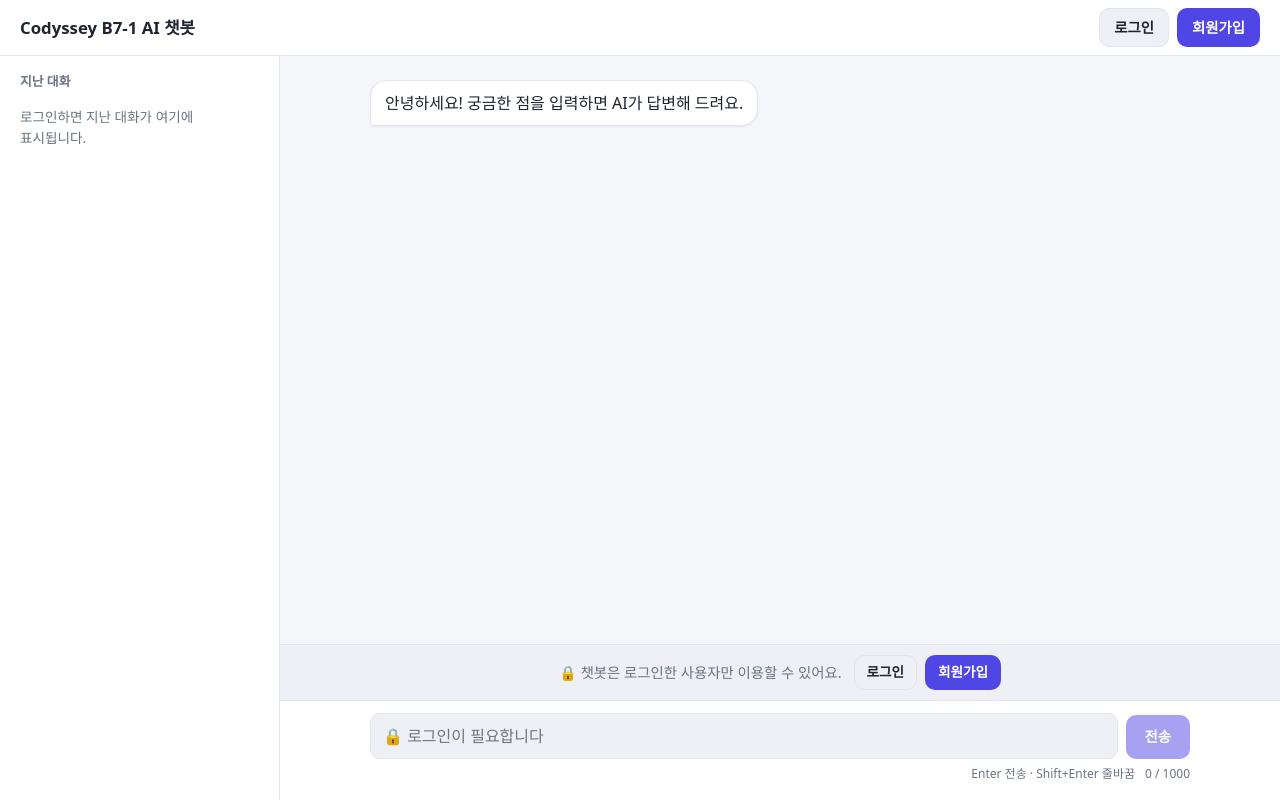
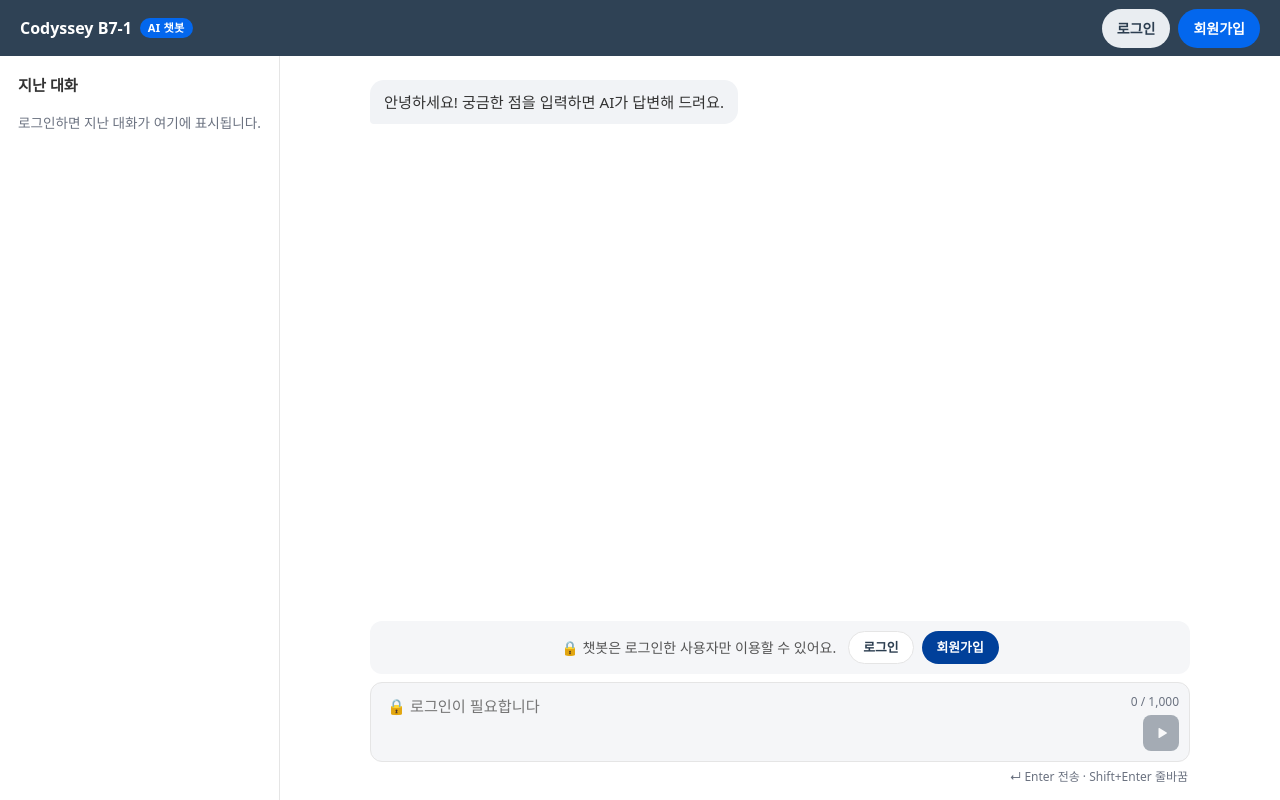
Before and after one commit to jha21vvv/codyssey-b7-1, a Python web app: template templates/index.html in a window 1280 px wide. Run offline with Jinja, Linux system fonts and the light colour scheme; the template is opened without the code that fills it, so the values that code supplies are empty.

Commit message:
feat: 코디세이 라이트 테마에 맞춰 색상·머리줄·말풍선·입력창 디자인 변경

```diff
--- a/static/css/style.css
+++ b/static/css/style.css
@@ -1,46 +1,43 @@
 /*
  * [권태현 전담] 웹 챗봇 반응형 스타일시트
- * 색상·간격은 :root 변수로 관리하고, 시스템이 다크 모드면 변수만 바꿔 적용합니다.
+ * 코디세이 학습 화면(학습용 챗봇 패널)의 라이트 테마를 참고했습니다.
+ * 색상·간격은 :root 변수로 관리합니다.
  */
 
 :root {
-  --color-bg: #f5f6fa;
+  /* 코디세이 화면에서 뽑은 색 (흰 글자를 올리는 색은 명도 대비 4.5:1 이상이 되도록 일부 조정) */
+  --color-brand: #00409a;          /* 대표 파랑: 메인 화면 시작 버튼 */
+  --color-brand-hover: #003583;
+  --color-brand-bright: #0367ee;   /* 밝은 파랑: 레벨 배지 #0470fc를 대비 기준에 맞게 조정 */
+  --color-slate: #2c3e50;          /* 챗봇 패널의 전송·생성 버튼 */
+  --color-slate-hover: #223140;
+  --color-header: #2f4255;         /* 챗봇 패널 머리줄 */
+
+  --color-bg: #ffffff;
   --color-surface: #ffffff;
-  --color-surface-muted: #eef0f6;
-  --color-border: #e2e5ee;
-  --color-text: #1f2430;
-  --color-text-muted: #6b7280;
-  --color-primary: #4f46e5;
-  --color-primary-hover: #4338ca;
-  --color-on-primary: #ffffff;
-  --color-danger: #c62828;
-  --color-danger-bg: #fdecec;
-  --color-danger-border: #f5c2c2;
+  --color-surface-muted: #f5f6f8;
+  --color-bubble-ai: #f1f3f6;
+  --color-border: #e5e5e5;
+  --color-border-strong: #d3d8de;
+  --color-text: #333333;
+  --color-text-sub: #555555;
+  --color-text-muted: #6b7280;     /* 참고 화면의 #999는 흰 바탕 대비가 부족해 진하게 조정 */
+  --color-on-dark: #ffffff;
+  --color-danger: #c41e43;
+  --color-danger-strong: #d42a4e;  /* 경험치 배지 분홍빨강 #ec3e5f를 대비 기준에 맞게 조정 */
+  --color-danger-bg: #fdeef1;
+  --color-danger-border: #f6c7d1;
   --color-success: #1b7f3b;
-  --radius-bubble: 16px;
-  --radius-control: 10px;
-  --shadow-sm: 0 1px 2px rgba(16, 24, 40, 0.06);
+
+  --radius-bubble: 14px;
+  --radius-control: 8px;
+  --radius-box: 12px;
+  --radius-pill: 999px;
   --shadow-md: 0 12px 32px rgba(16, 24, 40, 0.18);
+  --focus-ring: 0 0 0 3px rgba(3, 103, 238, 0.15);
   --header-height: 56px;
   --content-width: 820px;
   font-family: "Pretendard", "Apple SD Gothic Neo", "Malgun Gothic", system-ui, -apple-system, "Segoe UI", sans-serif;
-}
-
-@media (prefers-color-scheme: dark) {
-  :root {
-    --color-bg: #0f1117;
-    --color-surface: #181b24;
-    --color-surface-muted: #232733;
-    --color-border: #2c3140;
-    --color-text: #e7e9ee;
-    --color-text-muted: #9aa1b1;
-    --color-primary: #7c74ff;
-    --color-primary-hover: #6a61f5;
-    --color-danger: #ff8a8a;
-    --color-danger-bg: #3a1d21;
-    --color-danger-border: #5c2a31;
-    --color-success: #6fd394;
-  }
 }
 
 *,
@@ -82,14 +79,15 @@
   border: 1px solid transparent;
   border-radius: var(--radius-control);
   font: inherit;
-  font-size: 0.9rem;
+  font-size: 0.875rem;
   font-weight: 600;
+  white-space: nowrap;
   cursor: pointer;
-  transition: background-color 0.15s ease, opacity 0.15s ease;
+  transition: background-color 0.15s ease, border-color 0.15s ease, opacity 0.15s ease;
 }
 
 .btn:focus-visible {
-  outline: 2px solid var(--color-primary);
+  outline: 2px solid var(--color-brand-bright);
   outline-offset: 2px;
 }
 
@@ -98,52 +96,153 @@
   cursor: not-allowed;
 }
 
+/* 대표 버튼: 메인 화면 시작 버튼처럼 진한 파랑 알약 모양 */
 .btn-primary {
-  background: var(--color-primary);
-  color: var(--color-on-primary);
+  border-radius: var(--radius-pill);
+  background: var(--color-brand);
+  color: var(--color-on-dark);
 }
 
 .btn-primary:hover:not(:disabled) {
-  background: var(--color-primary-hover);
+  background: var(--color-brand-hover);
 }
 
 .btn-secondary {
-  background: var(--color-surface-muted);
-  color: var(--color-text);
+  background: var(--color-surface);
   border-color: var(--color-border);
+  color: var(--color-slate);
 }
 
 .btn-secondary:hover:not(:disabled) {
-  border-color: var(--color-primary);
+  border-color: var(--color-border-strong);
+  background: var(--color-surface-muted);
 }
 
-/* ---------- 헤더 ---------- */
+/* 어두운 머리줄 위 버튼 */
+.btn-light {
+  border-radius: var(--radius-pill);
+  background: #e9edf1;
+  color: var(--color-slate);
+}
+
+.btn-light:hover:not(:disabled) {
+  background: #ffffff;
+}
+
+.btn-bright {
+  border-radius: var(--radius-pill);
+  background: var(--color-brand-bright);
+  color: var(--color-on-dark);
+}
+
+.btn-bright:hover:not(:disabled) {
+  background: #0259d1;
+}
+
+.icon-btn {
+  display: inline-flex;
+  align-items: center;
+  justify-content: center;
+  width: 36px;
+  height: 36px;
+  padding: 0;
+  border: none;
+  border-radius: var(--radius-control);
+  background: transparent;
+  color: inherit;
+  font-size: 1rem;
+  cursor: pointer;
+}
+
+.icon-btn:hover {
+  background: var(--color-surface-muted);
+}
+
+.icon-btn:focus-visible {
+  outline: 2px solid var(--color-brand-bright);
+  outline-offset: 2px;
+}
+
+/* ---------- 머리줄 (챗봇 패널 머리줄처럼 짙은 남회색) ---------- */
 .app-header {
   display: flex;
   align-items: center;
   gap: 12px;
   height: var(--header-height);
   padding: 0 20px;
-  background: var(--color-surface);
-  border-bottom: 1px solid var(--color-border);
+  background: var(--color-header);
+  color: var(--color-on-dark);
   flex-shrink: 0;
 }
 
+.app-header .icon-btn:hover {
+  background: rgba(255, 255, 255, 0.12);
+}
+
+.app-header :focus-visible {
+  outline-color: #ffffff;
+}
+
 .app-title {
+  display: flex;
   flex: 1;
+  align-items: center;
+  gap: 8px;
+  min-width: 0;
   margin: 0;
-  font-size: 1.05rem;
+  font-size: 1rem;
   font-weight: 700;
   white-space: nowrap;
+}
+
+.app-title-text {
   overflow: hidden;
   text-overflow: ellipsis;
+}
+
+/* 레벨 배지처럼 밝은 파랑 알약 */
+.app-badge {
+  flex-shrink: 0;
+  padding: 2px 8px;
+  border-radius: var(--radius-pill);
+  background: var(--color-brand-bright);
+  font-size: 0.7rem;
+  font-weight: 700;
+  letter-spacing: 0.02em;
 }
 
 .auth-info {
   display: flex;
   align-items: center;
   gap: 8px;
-  font-size: 0.9rem;
+  font-size: 0.875rem;
+}
+
+.auth-user {
+  display: inline-flex;
+  align-items: center;
+  gap: 8px;
+  min-width: 0;
+  font-weight: 700;
+}
+
+.auth-user-name {
+  max-width: 200px;
+  overflow: hidden;
+  white-space: nowrap;
+  text-overflow: ellipsis;
+}
+
+/* 기본 프로필 원 (머리·몸 모양을 배경 그라디언트로 그림) */
+.avatar {
+  flex-shrink: 0;
+  width: 28px;
+  height: 28px;
+  border-radius: 50%;
+  background:
+    radial-gradient(circle at 50% 38%, #9aa5b4 0 21%, transparent 22%),
+    radial-gradient(ellipse 58% 40% at 50% 100%, #9aa5b4 0 98%, transparent 100%),
+    #e3e7ec;
 }
 
 /* ---------- 상단 에러 안내 배너 ---------- */
@@ -186,13 +285,14 @@
   flex-direction: column;
   min-width: 0;
   min-height: 0;
+  background: var(--color-surface);
 }
 
 .chat-messages {
   display: flex;
   flex: 1;
   flex-direction: column;
-  gap: 12px;
+  gap: 14px;
   overflow-y: auto;
   /* 넓은 화면에서는 대화 폭을 --content-width로 제한하고 가운데 정렬 */
   padding: 24px max(16px, calc((100% - var(--content-width)) / 2));
@@ -203,7 +303,8 @@
   max-width: min(720px, 85%);
   padding: 10px 14px;
   border-radius: var(--radius-bubble);
-  box-shadow: var(--shadow-sm);
+  font-size: 0.95rem;
+  line-height: 1.6;
   /* AI 응답의 줄바꿈을 그대로 보여주고, 긴 단어·URL도 말풍선 안에서 줄바꿈 */
   white-space: pre-wrap;
   overflow-wrap: anywhere;
@@ -211,21 +312,21 @@
 
 .message.user {
   align-self: flex-end;
-  background: var(--color-primary);
-  color: var(--color-on-primary);
+  background: var(--color-brand);
+  color: var(--color-on-dark);
   border-bottom-right-radius: 4px;
 }
 
 .message.assistant {
   align-self: flex-start;
-  background: var(--color-surface);
-  border: 1px solid var(--color-border);
+  background: var(--color-bubble-ai);
+  color: var(--color-text);
   border-bottom-left-radius: 4px;
 }
 
 .message.failed {
   background: var(--color-danger-bg);
-  border-color: var(--color-danger-border);
+  border: 1px solid var(--color-danger-border);
   color: var(--color-danger);
 }
 
@@ -279,39 +380,131 @@
   }
 }
 
-/* ---------- 입력 영역 ---------- */
+/* ---------- 입력 영역 (챗봇 패널처럼 테두리 상자 안에 입력창·글자 수·전송 버튼) ---------- */
 .chat-form {
-  display: grid;
-  grid-template-columns: 1fr auto;
-  gap: 6px 8px;
-  padding: 12px max(16px, calc((100% - var(--content-width)) / 2)) 16px;
+  padding: 8px max(16px, calc((100% - var(--content-width)) / 2)) 14px;
   background: var(--color-surface);
-  border-top: 1px solid var(--color-border);
   flex-shrink: 0;
 }
 
-.chat-form textarea {
-  min-height: 44px;
+.composer {
+  display: grid;
+  grid-template-columns: 1fr auto;
+  grid-template-rows: auto 1fr;
+  gap: 4px 12px;
+  padding: 10px 10px 10px 16px;
+  border: 1px solid var(--color-border);
+  border-radius: var(--radius-box);
+  background: var(--color-surface);
+  transition: border-color 0.15s ease, box-shadow 0.15s ease;
+}
+
+.composer:focus-within {
+  border-color: var(--color-brand-bright);
+  box-shadow: var(--focus-ring);
+}
+
+.composer:has(textarea:disabled) {
+  background: var(--color-surface-muted);
+}
+
+.composer textarea {
+  grid-row: 1 / span 2;
+  grid-column: 1;
+  min-height: 48px;
   max-height: 160px;
-  padding: 10px 12px;
-  border: 1px solid var(--color-border);
-  border-radius: var(--radius-control);
-  background: var(--color-bg);
+  padding: 2px 0;
+  border: none;
+  background: transparent;
   color: var(--color-text);
   font: inherit;
+  font-size: 0.95rem;
   line-height: 1.5;
   resize: none;
 }
 
-.chat-form textarea:focus {
+.composer textarea:focus {
   outline: none;
-  border-color: var(--color-primary);
-  box-shadow: 0 0 0 3px color-mix(in srgb, var(--color-primary) 25%, transparent);
 }
 
-.chat-form textarea:disabled {
-  background: var(--color-surface-muted);
+.composer textarea:disabled {
   cursor: not-allowed;
+}
+
+.char-count {
+  grid-row: 1;
+  grid-column: 2;
+  justify-self: end;
+  color: var(--color-text-muted);
+  font-size: 0.75rem;
+  font-variant-numeric: tabular-nums;
+  white-space: nowrap;
+}
+
+.char-count.over {
+  color: var(--color-danger);
+  font-weight: 700;
+}
+
+/* 챗봇 패널의 정사각형 전송 버튼 */
+.send-btn {
+  display: inline-flex;
+  grid-row: 2;
+  grid-column: 2;
+  align-items: center;
+  align-self: end;
+  justify-content: center;
+  justify-self: end;
+  width: 36px;
+  height: 36px;
+  padding: 0;
+  border: none;
+  border-radius: var(--radius-control);
+  background: var(--color-slate);
+  color: var(--color-on-dark);
+  cursor: pointer;
+  transition: background-color 0.15s ease, opacity 0.15s ease;
+}
+
+.send-btn svg {
+  width: 14px;
+  height: 14px;
+  margin-left: 2px; /* 삼각형 아이콘을 눈으로 보기에 가운데로 */
+}
+
+.send-btn:hover:not(:disabled) {
+  background: var(--color-slate-hover);
+}
+
+.send-btn:focus-visible {
+  outline: 2px solid var(--color-brand-bright);
+  outline-offset: 2px;
+}
+
+.send-btn:disabled {
+  opacity: 0.4;
+  cursor: not-allowed;
+}
+
+.chat-form-footer {
+  display: flex;
+  align-items: center;
+  gap: 8px;
+  min-height: 1.2em;
+  padding: 6px 2px 0;
+}
+
+.input-hint {
+  margin: 0;
+  color: var(--color-danger);
+  font-size: 0.8rem;
+}
+
+.keyboard-hint {
+  margin-left: auto;
+  color: var(--color-text-muted);
+  font-size: 0.75rem;
+  white-space: nowrap;
 }
 
 /* ---------- 비로그인 안내 ---------- */
@@ -321,11 +514,12 @@
   align-items: center;
   justify-content: center;
   gap: 8px 12px;
+  margin: 0 max(16px, calc((100% - var(--content-width)) / 2));
   padding: 10px 16px;
+  border-radius: var(--radius-box);
   background: var(--color-surface-muted);
-  border-top: 1px solid var(--color-border);
-  color: var(--color-text-muted);
-  font-size: 0.9rem;
+  color: var(--color-text-sub);
+  font-size: 0.875rem;
   text-align: center;
 }
 
@@ -335,84 +529,12 @@
 }
 
 .login-notice .btn {
-  padding: 6px 12px;
-  font-size: 0.85rem;
+  padding: 6px 14px;
+  font-size: 0.8rem;
 }
 
-.send-btn {
-  align-self: end;
-  height: 44px;
-  padding: 0 18px;
-}
-
-.chat-form-footer {
-  display: flex;
-  grid-column: 1 / -1;
-  align-items: center;
-  gap: 8px;
-  min-height: 1.2em;
-}
-
-.input-hint {
-  margin: 0;
-  color: var(--color-danger);
-  font-size: 0.85rem;
-}
-
-.form-meta {
-  display: flex;
-  gap: 10px;
-  margin-left: auto;
-  white-space: nowrap;
-}
-
-.keyboard-hint {
-  color: var(--color-text-muted);
-  font-size: 0.75rem;
-}
-
-.char-count {
-  color: var(--color-text-muted);
-  font-size: 0.75rem;
-  font-variant-numeric: tabular-nums;
-}
-
-.char-count.over {
-  color: var(--color-danger);
-  font-weight: 700;
-}
-
-/* ---------- 헤더 로그인 정보 ---------- */
-.auth-user {
-  font-weight: 600;
-  white-space: nowrap;
-  overflow: hidden;
-  text-overflow: ellipsis;
-  max-width: 220px;
-}
-
-.icon-btn {
-  display: inline-flex;
-  align-items: center;
-  justify-content: center;
-  width: 36px;
-  height: 36px;
-  padding: 0;
-  border: none;
-  border-radius: 8px;
-  background: transparent;
-  color: inherit;
-  font-size: 1rem;
-  cursor: pointer;
-}
-
-.icon-btn:hover {
-  background: var(--color-surface-muted);
-}
-
-.icon-btn:focus-visible {
-  outline: 2px solid var(--color-primary);
-  outline-offset: 2px;
+.login-notice .btn-secondary {
+  border-radius: var(--radius-pill);
 }
 
 /* ---------- 로그인 / 회원가입 모달 ---------- */
@@ -529,82 +666,94 @@
 .history-sidebar {
   display: flex;
   flex-direction: column;
-  gap: 8px;
+  gap: 10px;
   width: 280px;
   flex-shrink: 0;
-  padding: 16px 12px;
+  padding: 18px 14px;
   background: var(--color-surface);
   border-right: 1px solid var(--color-border);
   overflow-y: auto;
 }
 
 .sidebar-title {
-  margin: 0 8px 4px;
-  color: var(--color-text-muted);
-  font-size: 0.8rem;
+  margin: 0 4px 2px;
+  color: var(--color-text);
+  font-size: 0.95rem;
   font-weight: 700;
 }
 
 .history-status {
-  margin: 4px 8px;
+  margin: 4px;
   color: var(--color-text-muted);
   font-size: 0.85rem;
 }
 
 .history-list {
   display: grid;
-  gap: 2px;
+  gap: 8px;
   margin: 0;
   padding: 0;
   list-style: none;
 }
 
+/* 테두리 있는 카드 모양 항목: 제목 한 줄 + 날짜 */
 .history-item {
   display: grid;
-  gap: 2px;
+  gap: 3px;
   width: 100%;
-  padding: 8px 10px;
-  border: none;
-  border-radius: 8px;
-  background: none;
+  padding: 10px 12px;
+  border: 1px solid #ececec;
+  border-radius: var(--radius-control);
+  background: var(--color-surface);
   color: inherit;
   font: inherit;
   text-align: left;
   cursor: pointer;
+  transition: border-color 0.15s ease, background-color 0.15s ease;
 }
 
 .history-item:hover {
+  border-color: var(--color-border-strong);
   background: var(--color-surface-muted);
 }
 
 .history-item:focus-visible {
-  outline: 2px solid var(--color-primary);
-  outline-offset: -2px;
+  outline: 2px solid var(--color-brand-bright);
+  outline-offset: 1px;
 }
 
 .history-item-title {
   overflow: hidden;
-  font-size: 0.9rem;
+  color: var(--color-text);
+  font-size: 0.875rem;
+  font-weight: 600;
   white-space: nowrap;
   text-overflow: ellipsis;
 }
 
 .history-item-meta {
   display: flex;
+  align-items: center;
   gap: 6px;
   color: var(--color-text-muted);
   font-size: 0.75rem;
 }
 
+/* 경험치 배지처럼 분홍빨강 알약 */
 .badge-failed {
-  color: var(--color-danger);
+  padding: 0 7px;
+  border-radius: var(--radius-pill);
+  background: var(--color-danger-strong);
+  color: var(--color-on-dark);
+  font-size: 0.7rem;
   font-weight: 700;
+  line-height: 1.6;
 }
 
 .history-divider {
   align-self: center;
   padding: 2px 12px;
-  border-radius: 999px;
+  border-radius: var(--radius-pill);
   background: var(--color-surface-muted);
   color: var(--color-text-muted);
   font-size: 0.75rem;
--- a/static/js/app.js
+++ b/static/js/app.js
@@ -96,14 +96,20 @@
   function renderAuthInfo() {
     authInfo.replaceChildren();
     if (getToken()) {
+      const user = document.createElement("span");
+      user.className = "auth-user";
+      const avatar = document.createElement("span");
+      avatar.className = "avatar";
+      avatar.setAttribute("aria-hidden", "true");
       const name = document.createElement("span");
-      name.className = "auth-user";
-      name.textContent = `👤 ${localStorage.getItem(USERNAME_KEY) || "사용자"}님`;
-      authInfo.append(name, createButton("로그아웃", "btn btn-secondary", logout));
+      name.className = "auth-user-name";
+      name.textContent = `${localStorage.getItem(USERNAME_KEY) || "사용자"}님`;
+      user.append(avatar, name);
+      authInfo.append(user, createButton("로그아웃", "btn btn-light", logout));
     } else {
       authInfo.append(
-        createButton("로그인", "btn btn-secondary", () => openAuthModal("login")),
-        createButton("회원가입", "btn btn-primary", () => openAuthModal("register")),
+        createButton("로그인", "btn btn-light", () => openAuthModal("login")),
+        createButton("회원가입", "btn btn-bright", () => openAuthModal("register")),
       );
     }
   }
@@ -127,7 +133,7 @@
     // [안내서 대비 변경] 안내서 문구("🔒 로그인 후 질문을 입력할 수 있습니다.")는 휴대폰 화면에서 잘리므로 짧게 줄임
     // (자세한 안내는 입력창 위 로그인 안내 줄이 담당, 단축키 안내는 입력창 아래 .keyboard-hint로 옮김)
     chatInput.placeholder = loggedIn
-      ? "AI에게 질문을 입력하세요..."
+      ? "질문을 입력하세요..."
       : "🔒 로그인이 필요합니다";
     // [안내서 대비 변경] 안내서의 잠금·placeholder 처리에 더해, 입력창 위에 로그인/회원가입 버튼이 있는 안내 줄을 보여줌
     loginNotice.hidden = loggedIn;
@@ -307,7 +313,7 @@
   function onInputChange() {
     // 서버(validate_prompt)처럼 앞뒤 공백을 뺀 길이로 셈
     const length = chatInput.value.trim().length;
-    charCount.textContent = `${length} / ${MAX_PROMPT_LENGTH}`;
+    charCount.textContent = `${length.toLocaleString("ko-KR")} / ${MAX_PROMPT_LENGTH.toLocaleString("ko-KR")}`;
     charCount.classList.toggle("over", length > MAX_PROMPT_LENGTH);
     if (!inputHint.hidden && length > 0 && length <= MAX_PROMPT_LENGTH) hideInputHint();
     autoResize();
--- a/templates/index.html
+++ b/templates/index.html
@@ -13,7 +13,10 @@
   -->
   <header class="app-header">
     <button type="button" id="sidebar-toggle" class="icon-btn sidebar-toggle" aria-label="지난 대화 보기" aria-controls="history-sidebar" aria-expanded="false">☰</button>
-    <h1 class="app-title">Codyssey B7-1 AI 챗봇</h1>
+    <h1 class="app-title">
+      <span class="app-title-text">Codyssey B7-1</span>
+      <span class="app-badge">AI 챗봇</span>
+    </h1>
     <div id="auth-info" class="auth-info"></div>
   </header>
 
@@ -45,15 +48,17 @@
       </div>
 
       <form id="chat-form" class="chat-form" autocomplete="off">
-        <label for="chat-input" class="visually-hidden">질문 입력</label>
-        <textarea id="chat-input" name="prompt" rows="1" placeholder="🔒 로그인이 필요합니다" disabled></textarea>
-        <button type="submit" id="send-btn" class="btn btn-primary send-btn" disabled>전송</button>
+        <div class="composer">
+          <label for="chat-input" class="visually-hidden">질문 입력</label>
+          <textarea id="chat-input" name="prompt" rows="1" placeholder="🔒 로그인이 필요합니다" disabled></textarea>
+          <span id="char-count" class="char-count">0 / 1,000</span>
+          <button type="submit" id="send-btn" class="send-btn" aria-label="전송" disabled>
+            <svg viewBox="0 0 24 24" aria-hidden="true" focusable="false"><path fill="currentColor" d="M6 4.5v15a1 1 0 0 0 1.5.86l12.5-7.5a1 1 0 0 0 0-1.72L7.5 3.64A1 1 0 0 0 6 4.5z"/></svg>
+          </button>
+        </div>
         <div class="chat-form-footer">
           <p id="input-hint" class="input-hint" role="alert" hidden></p>
-          <span class="form-meta">
-            <span class="keyboard-hint">Enter 전송 · Shift+Enter 줄바꿈</span>
-            <span id="char-count" class="char-count">0 / 1000</span>
-          </span>
+          <span class="keyboard-hint">↵ Enter 전송 · Shift+Enter 줄바꿈</span>
         </div>
       </form>
     </main>
```
Also changed, not shown: other parts of static/css/style.css (+54 -32 lines).
